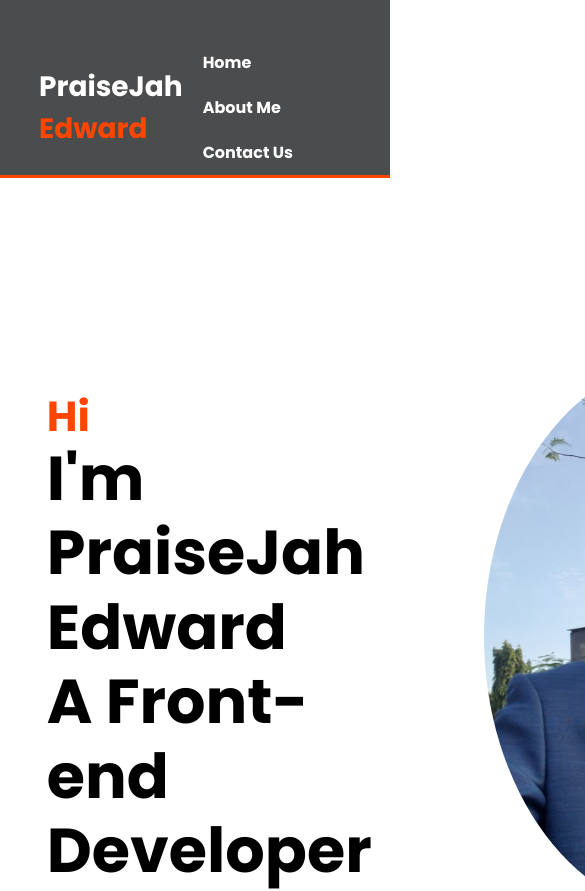
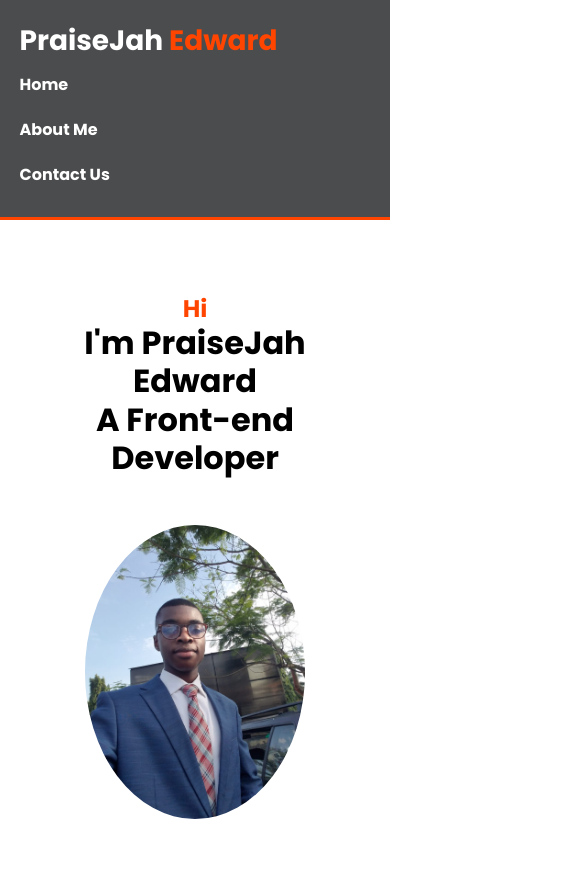
Before and after one commit to PraiseJah-Graybot/PraiseJah-Graybot.github.io, a plain HTML site: page index.html in a window 390 px wide. Shown: the top 891 px of the page, 585 px wide, since content can reach past the window. Drawn offline with Linux system fonts and the light colour scheme.

Commit message:
Update style.css

```diff
--- a/style.css
+++ b/style.css
@@ -11,11 +11,16 @@
 nav
 {
     display: flex;
+    flex-direction: column;
+    align-items: flex-start;
+    justify-content: space-between;
+    padding: 20px 5%;
+/*
     align-items: center;
     justify-content: space-between;
     padding-top: 40px;
     padding-left: 10%;
-    padding-right: 10%;
+    padding-right: 10%; */
 }
 
 .hero
@@ -56,8 +61,8 @@ nav span:hover
 nav ul li
 {
     list-style-type: none;
-    display: inline-block;
-    padding: 10px 20px;
+    display: block;
+    padding: 10px 0;
 }
 
 nav ul li a
@@ -94,7 +99,7 @@ nav ul li a:hover
 
 .home-content h1
 {
-    font-size: 62px;
+    font-size: 42px;
     line-height: 1.2;
     color: black;
 }
@@ -116,7 +121,9 @@ h1:hover
 .img-box img
 {
     border-radius: 50%;
+    max-width: 100%;
     width: 420px;
+    height: auto;
 }
 
 ::-webkit-scrollbar
@@ -149,10 +156,11 @@ h1:hover
 .about-img img
 {
     position: relative;
-    width: 420px;
+    width: 280px;
     box-shadow: 0 0 25px orangered,
                 0 0 50px orangered;
     border-radius: 50%;
+
 }
 
 .about-content h2
@@ -166,14 +174,14 @@ h1:hover
 .about-content p
 {
     text-align: left;
-    font-size: 62px;
+    font-size: 42px;
     color: white;
 }
 
 .about-content p2
 {
     text-align: left;
-    font-size: 20px;
+    font-size: 16px;
     margin:  2em 0 3em;
     color: white;
 }
@@ -189,16 +197,31 @@ h1:hover
     gap: 10em;
 }
 
-@media (max-width: 768px)
+@media (max-width: 600px)
 {
-  .hero-section
+  .home-content h1,
+  .about-content p
     {
-        flex-direction: column; /* Stack vertically on small screens */
-        text-align: center;
+        font-size: 32px;
+    }
+ .home-content h3
+    {
+        font-size: 24px;
     }
 
-  .hero-text, .hero-image
+  .img-box img,
+  .about-img img
     {
-        flex: 1 1 100%;
+        width: 220px;
     }
 }
+
+@media (max-width: 1024px) {
+  .home,
+  .about,
+  .contact {
+    flex-direction: column;
+    gap: 3em;
+    padding: 50px 5%;
+    text-align: center;
+  }
```
